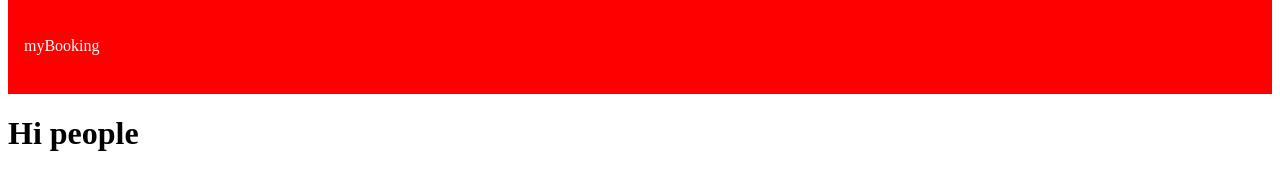
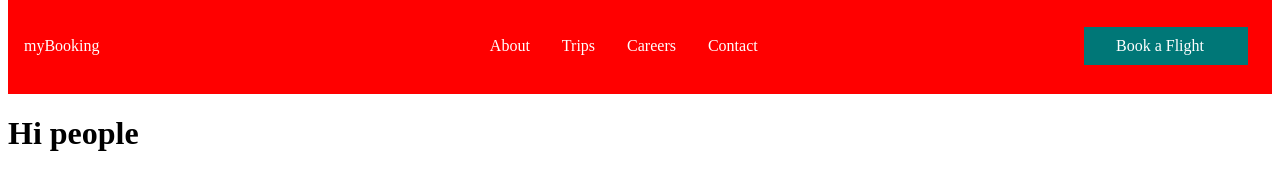
Before and after one commit to Chess8885/Xcape, a Gatsby site: page / in a window 1280 px wide. Shown: the part 10-200 px from the top of the page. Built offline with nearby package versions, Linux system fonts and the light colour scheme; Gatsby itself is replaced by a stand-in of ours.

Commit message:
[ADD] header improvements

```diff
--- /dev/null
+++ b/src/components/Button.js
@@ -0,0 +1,21 @@
+import styled from 'styled-components'
+import { Link } from 'gatsby'
+
+export const Button = styled(Link)`
+  background: ${({primary}) => (primary ? '#F26A2E' : '#077')};
+  white-space: nowrap;
+  padding: ${({ big }) => (big ? '16px 40px' : '10px 32px')};
+  color : #fff;
+  font-size: ${({ big }) => (big ? '20px' : '16px')};
+  outline: none;
+  border: none;
+  min-width: 100px;
+  cursor: pointer;
+  text-decoration: none;
+  transition: 0.3s !important;
+  border-radius: ${({ round }) => (round ? '50px' : 'none')};
+  &:hover {
+    background: ${({primary}) => (primary ? '#077BF1' : '#F26A2E')};
+    transform: translateY(-2px);
+  }
+`
--- a/src/components/Header.js
+++ b/src/components/Header.js
@@ -2,11 +2,24 @@
 import { Link } from "gatsby"
 import styled from 'styled-components'
 import {FaBars} from 'react-icons/fa'
+import { menuData } from "../data/MenuData"
+import { Button } from "./Button"
+
 const Header = () => {
   return (
     <Nav>
       <NavLink to="/">myBooking</NavLink>
       <Bars />
+      <NavMenu>
+        { menuData.map((item, index) => (
+        <NavLink to={item.link} key={index}>
+          {item.title}
+        </NavLink>
+  ))}
+      </NavMenu>
+      <NavBtn>
+        <Button>Book a Flight</Button>
+      </NavBtn>
     </Nav>
   )
 }
@@ -47,3 +60,22 @@
       cursor: pointer;
   }
 `
+
+const NavMenu = styled.div`
+  display: flex;
+  align-items: center;
+  margin-right: -48px;
+
+  @media screen and (max-width: 768px) {
+    display: none;
+  }
+`
+const NavBtn = styled.div`
+  display: flex;
+  align-items: center;
+  margin-right: 24px;
+
+  @media screen and (max-width: 768px) {
+    display: none;
+  }
+`
--- /dev/null
+++ b/src/data/MenuData.js
@@ -0,0 +1,14 @@
+export const menuData = [
+    {
+        title: "About", link: "/about"
+    },
+    {
+        title: "Trips", link: "/trips"
+    },
+    {
+        title: "Careers", link: "/careers"
+    },
+    {
+        title: "Contact", link: "/contact"
+    },
+]
```
